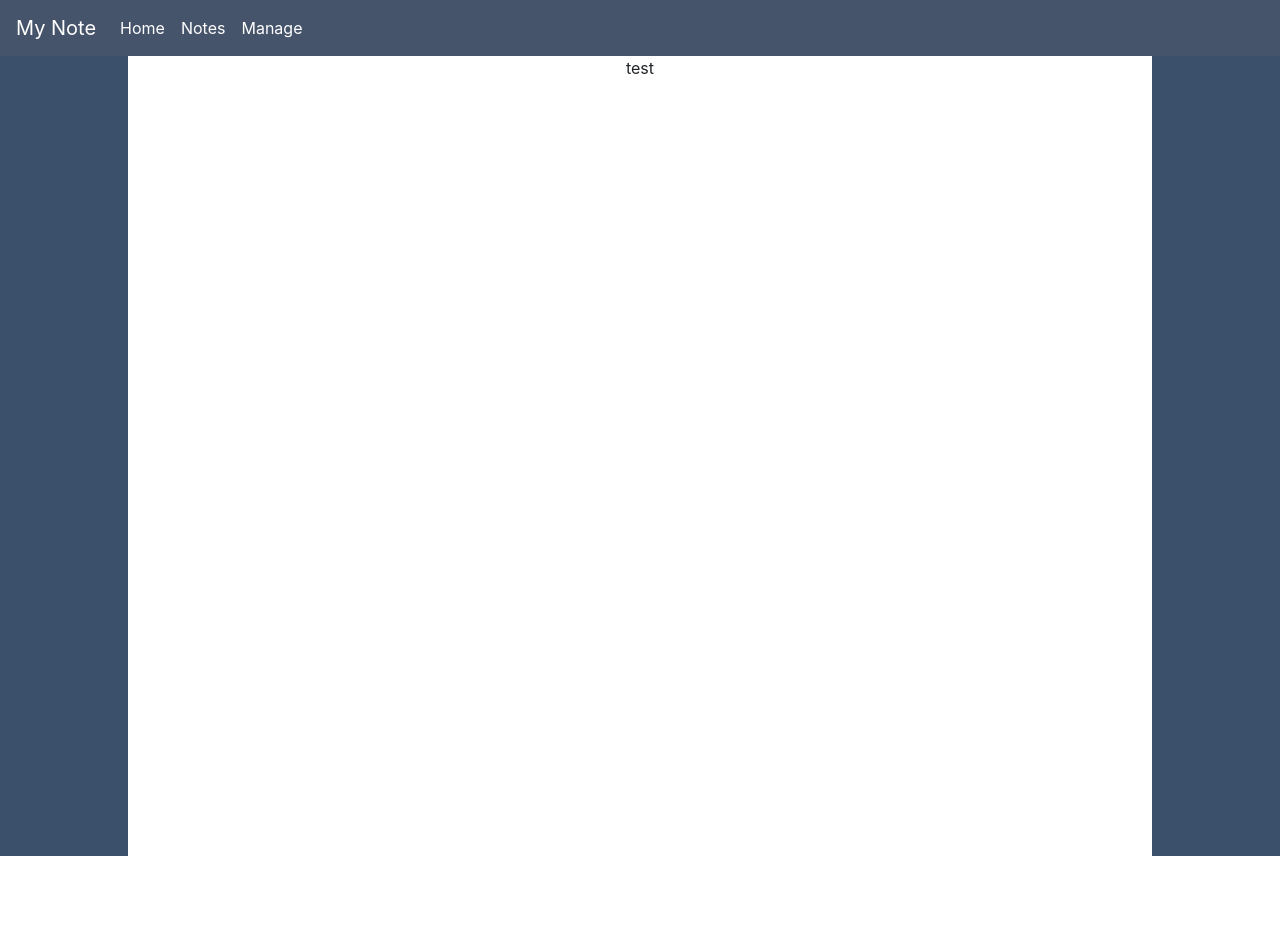
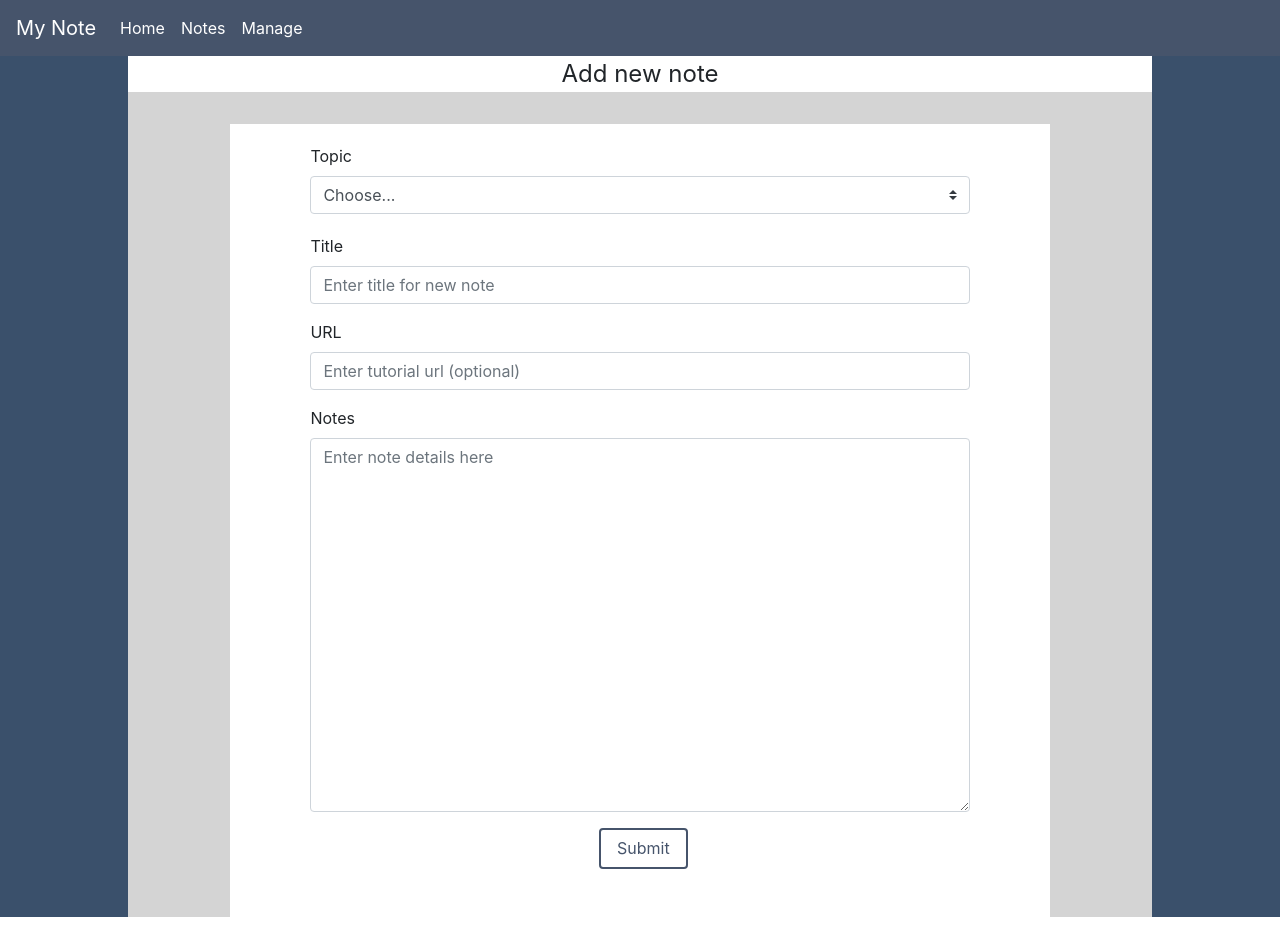
Before and after one commit to wwjin1986/myNote, a React (Create React App) app: page / in a window 1280 px wide. Before the commit the page ends 856 px from the top, so only its background shows below. Built offline with nearby package versions, Linux system fonts and the light colour scheme.

Commit message:
added note component

```diff
--- a/src/App.css
+++ b/src/App.css
@@ -18,3 +18,18 @@
 span {
   color: white;
 }
+.btn-custom {
+  border: 2px solid #46546b !important;
+  color: #46546b !important;
+  padding: 0.4em 1em !important;
+  text-align: center !important;
+  display: inline-block !important;
+  font-size: 1em !important;
+  margin-top: 1em !important;
+  margin-left: 45% !important;
+  margin-bottom: 5em !important;
+}
+.btn:hover {
+  background-color: #46546b;
+  color: white !important;
+}
--- a/src/components/Note.jsx
+++ b/src/components/Note.jsx
@@ -3,7 +3,62 @@ import "../css/Note.css";
 class Note extends Component {
   state = {};
   render() {
-    return <div>test</div>;
+    return (
+      <React.Fragment>
+        <div className="Note-header">Add new note</div>
+        <div className="Note-body">
+          <div className="Note-form">
+            <form>
+              <div className="form-group">
+                <label className="my-1 mr-2">Topic</label>
+                <select
+                  className="custom-select my-1 mr-sm-2"
+                  id="inlineFormCustomSelectPref"
+                >
+                  <option defaultValue>Choose...</option>
+                  <option value="1">Java</option>
+                  <option value="2">React</option>
+                  <option value="3">Postgre</option>
+                  <option value="3">Add new topic</option>
+                </select>
+              </div>
+              <div className="form-group">
+                <label>Title</label>
+                <input
+                  type="text"
+                  className="form-control"
+                  id="inputTitle"
+                  aria-describedby="titleHelp"
+                  placeholder="Enter title for new note"
+                />
+              </div>
+              <div className="form-group">
+                <label>URL</label>
+                <input
+                  type="text"
+                  className="form-control"
+                  id="inputURL"
+                  placeholder="Enter tutorial url (optional)"
+                />
+              </div>
+              <div className="form-group">
+                <label>Notes</label>
+                <textarea
+                  className="form-control"
+                  id="inputNoteText"
+                  placeholder="Enter note details here"
+                  cols="30"
+                  rows="15"
+                />
+              </div>
+              <button type="submit" className="btn btn-custom">
+                Submit
+              </button>
+            </form>
+          </div>
+        </div>
+      </React.Fragment>
+    );
   }
 }
 
--- a/src/css/Note.css
+++ b/src/css/Note.css
@@ -1,3 +1,25 @@
-.Note {
+.Note-header {
   text-align: center;
+  background-color: white;
+  font-size: 1.5em;
 }
+.Note-body {
+  background-color: #d4d4d4;
+  min-height: 100vh;
+  position: relative;
+}
+.Note-form {
+  background-color: white;
+  width: 80%;
+  height: 50%;
+  margin: 0 auto;
+  position: relative;
+  top: 2em;
+  text-align: left;
+}
+.form-group {
+  margin-left: 5em;
+  top: 1em;
+  position: relative;
+  margin-right: 5em;
+}
```
